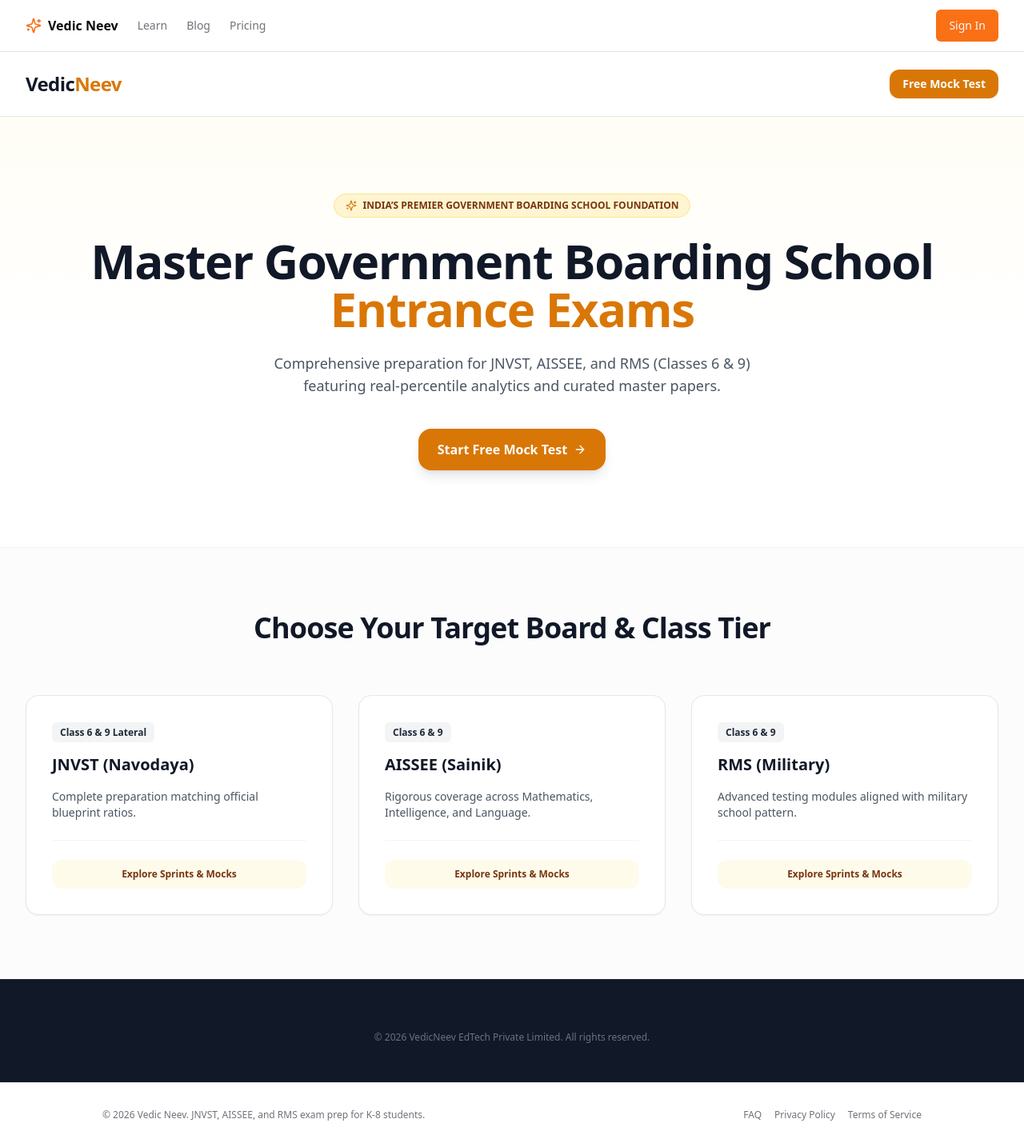
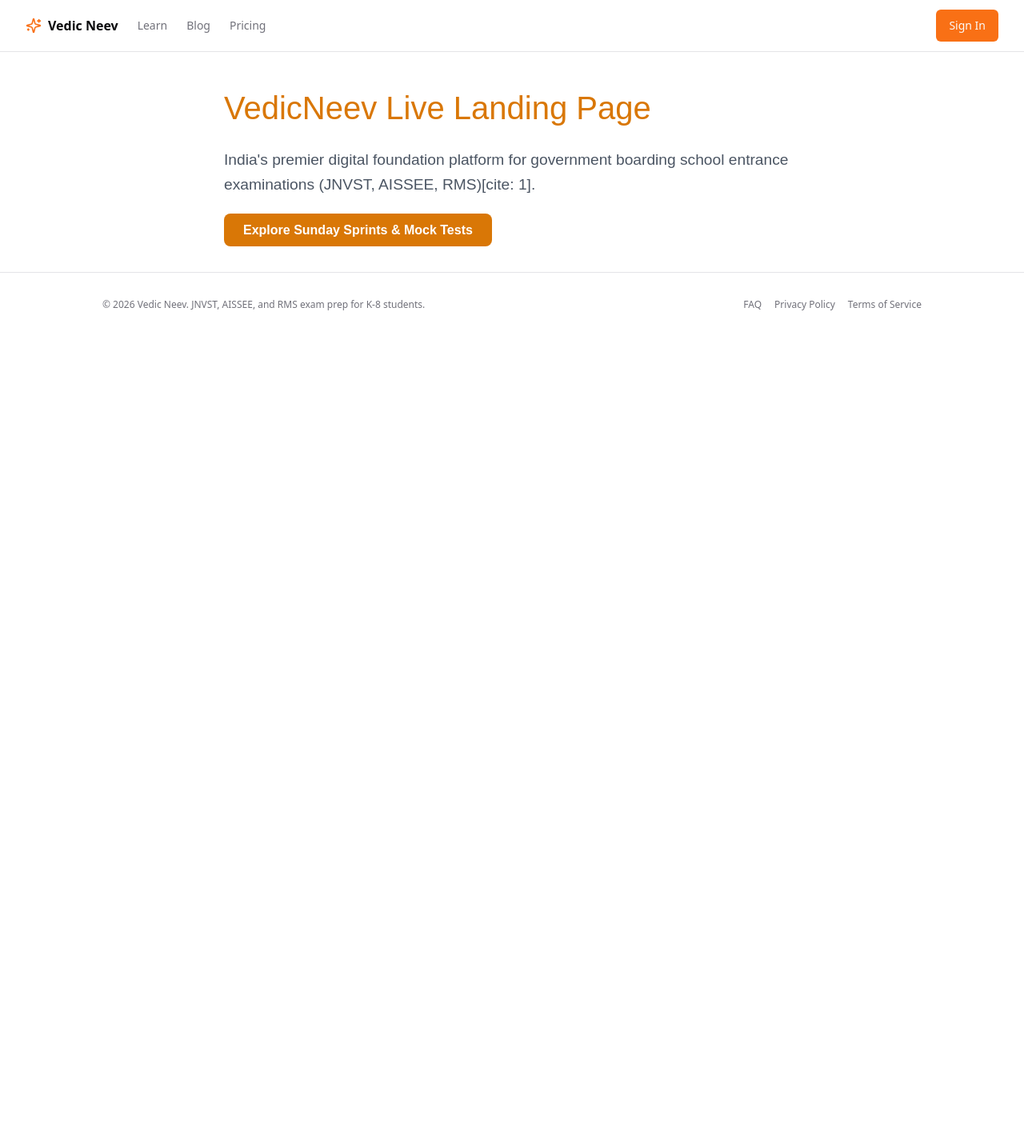
Before and after one commit to pathak32/vedicneev, a Next.js app in the folder apps/web/: page / in a window 1280 px wide. Shown: the whole page at 80% size. After the commit the page ends 800 px from the top, so only its background shows below. Built offline with nearby package versions, Linux system fonts and the light colour scheme; no server answers.

Commit message:
Deploy active test page markup

```diff
--- a/apps/web/app/page.tsx
+++ b/apps/web/app/page.tsx
@@ -1,84 +1,17 @@
 import Link from 'next/link';
-import { Sparkles, ArrowRight } from 'lucide-react';
 
 export default function Home() {
   return (
-    <div className="min-h-screen flex flex-col bg-white text-gray-900">
-      <header className="sticky top-0 z-50 w-full border-b border-gray-200 bg-white/95 backdrop-blur">
-        <div className="max-w-7xl mx-auto px-4 sm:px-6 lg:px-8 h-20 flex items-center justify-between">
-          <div className="flex items-center gap-6">
-            <Link href="/" className="flex items-center gap-2">
-              <span className="text-2xl font-black tracking-tight text-gray-900">
-                Vedic<span className="text-amber-600">Neev</span>
-              </span>
-            </Link>
-          </div>
-          <div className="flex items-center gap-4">
-            <Link href="/sprints" className="inline-flex items-center justify-center px-4 py-2 text-sm font-bold text-white bg-amber-600 rounded-xl shadow-sm hover:bg-amber-700 transition-all">
-              Free Mock Test
-            </Link>
-          </div>
-        </div>
-      </header>
-
-      <main className="flex-grow">
-        <section className="relative overflow-hidden bg-gradient-to-b from-amber-50/50 via-white to-white py-16 lg:py-24">
-          <div className="max-w-7xl mx-auto px-4 sm:px-6 lg:px-8 text-center max-w-3xl mx-auto space-y-6">
-            <div className="inline-flex items-center gap-2 px-3.5 py-1.5 rounded-full bg-amber-100/80 text-amber-900 text-xs font-bold uppercase border border-amber-200">
-              <Sparkles className="w-3.5 h-3.5 text-amber-600" />
-              India’s Premier Government Boarding School Foundation
-            </div>
-            <h1 className="text-4xl sm:text-5xl lg:text-6xl font-black tracking-tight text-gray-900 leading-tight">
-              Master Government Boarding School <span className="text-amber-600">Entrance Exams</span>
-            </h1>
-            <p className="text-base sm:text-lg text-gray-600 leading-relaxed max-w-2xl mx-auto">
-              Comprehensive preparation for JNVST, AISSEE, and RMS (Classes 6 & 9) featuring real-percentile analytics and curated master papers.
-            </p>
-            <div className="flex flex-col sm:flex-row items-center justify-center gap-4 pt-4">
-              <Link href="/sprints" className="w-full sm:w-auto inline-flex items-center justify-center px-6 py-3.5 text-base font-bold text-white bg-amber-600 rounded-2xl shadow-lg hover:bg-amber-700 transition-all gap-2">
-                Start Free Mock Test
-                <ArrowRight className="w-4 h-4" />
-              </Link>
-            </div>
-          </div>
-        </section>
-
-        <section className="py-20 bg-gray-50/50 border-t border-gray-100">
-          <div className="max-w-7xl mx-auto px-4 sm:px-6 lg:px-8">
-            <div className="text-center max-w-2xl mx-auto space-y-4 mb-16">
-              <h2 className="text-3xl sm:text-4xl font-black text-gray-900 tracking-tight">
-                Choose Your Target Board & Class Tier
-              </h2>
-            </div>
-            <div className="grid grid-cols-1 md:grid-cols-3 gap-8">
-              {[
-                { title: "JNVST (Navodaya)", sub: "Class 6 & 9 Lateral", desc: "Complete preparation matching official blueprint ratios." },
-                { title: "AISSEE (Sainik)", sub: "Class 6 & 9", desc: "Rigorous coverage across Mathematics, Intelligence, and Language." },
-                { title: "RMS (Military)", sub: "Class 6 & 9", desc: "Advanced testing modules aligned with military school pattern." }
-              ].map((t, i) => (
-                <div key={i} className="bg-white rounded-2xl p-8 shadow-sm border border-gray-200 flex flex-col justify-between">
-                  <div className="space-y-4">
-                    <span className="text-xs font-bold px-2.5 py-1 rounded-md bg-gray-100 text-gray-800">{t.sub}</span>
-                    <h3 className="text-xl font-extrabold text-gray-900">{t.title}</h3>
-                    <p className="text-sm text-gray-600">{t.desc}</p>
-                  </div>
-                  <div className="pt-6 mt-6 border-t border-gray-100">
-                    <Link href="/sprints" className="w-full inline-flex items-center justify-center px-4 py-2.5 text-xs font-bold text-amber-900 bg-amber-50 hover:bg-amber-100 rounded-xl">
-                      Explore Sprints & Mocks
-                    </Link>
-                  </div>
-                </div>
-              ))}
-            </div>
-          </div>
-        </section>
-      </main>
-
-      <footer className="bg-gray-900 text-gray-300 border-t border-gray-800 pt-16 pb-12">
-        <div className="max-w-7xl mx-auto px-4 sm:px-6 lg:px-8 text-center text-xs text-gray-500">
-          <p>© {new Date().getFullYear()} VedicNeev EdTech Private Limited. All rights reserved.</p>
-        </div>
-      </footer>
+    <div style={{ fontFamily: 'sans-serif', padding: '40px', maxWidth: '800px', margin: '0 auto' }}>
+      <h1 style={{ color: '#d97706', fontSize: '2.5rem', marginBottom: '20px' }}>VedicNeev Live Landing Page</h1>
+      <p style={{ fontSize: '1.2rem', color: '#4b5563', lineHeight: '1.6' }}>
+        India&apos;s premier digital foundation platform for government boarding school entrance examinations (JNVST, AISSEE, RMS)[cite: 1].
+      </p>
+      <div style={{ marginTop: '30px' }}>
+        <Link href="/sprints" style={{ background: '#d97706', color: '#fff', padding: '12px 24px', borderRadius: '8px', textDecoration: 'none', fontWeight: 'bold' }}>
+          Explore Sunday Sprints &amp; Mock Tests
+        </Link>
+      </div>
     </div>
   );
 }
```
